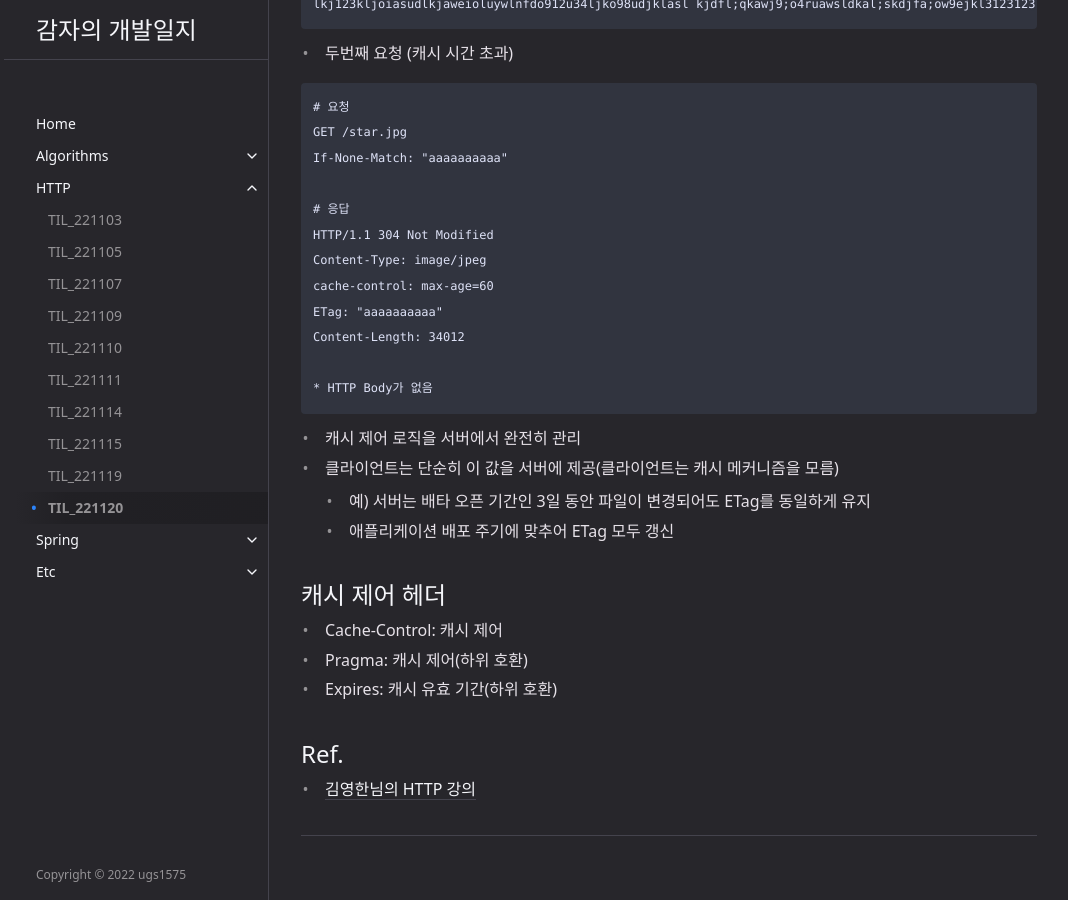
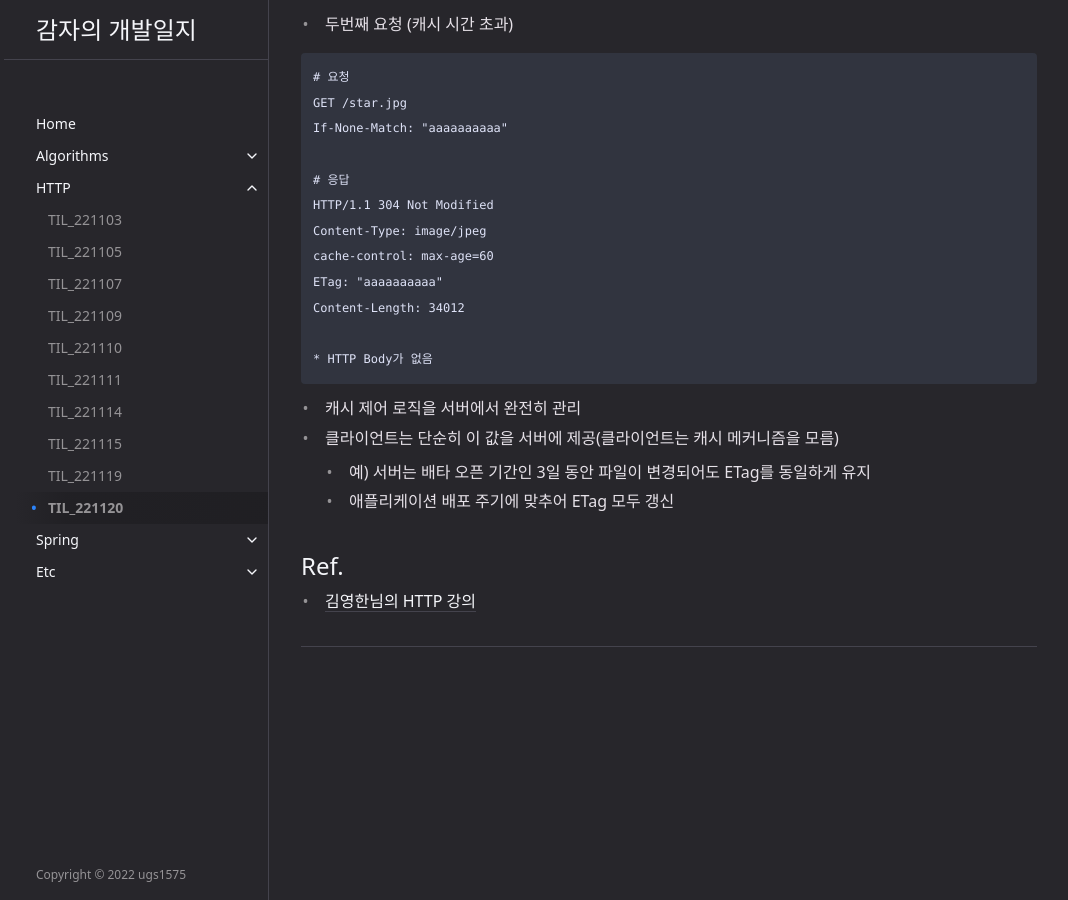
Before and after one commit to ugs1575/ugs1575.github.io, a Jekyll site: the page built from docs/http/til_221120.md, in a window 1280 px wide and 900 px high, scrolled down 3274 px. Shown: the whole window, without its empty margins (103-1171 px from the left). Built offline with Jekyll 4.4.1, drawn with Linux system fonts in a browser that asks for light colours.

Commit message:
til_221120 수정

```diff
--- a/docs/http/til_221120.md
+++ b/docs/http/til_221120.md
@@ -146,10 +146,5 @@ Content-Length: 34012
   - 애플리케이션 배포 주기에 맞추어 ETag 모두 갱신
 
 
-## 캐시 제어 헤더
-- Cache-Control: 캐시 제어
-- Pragma: 캐시 제어(하위 호환)
-- Expires: 캐시 유효 기간(하위 호환)
-
 ## Ref.
 - <a href="https://www.inflearn.com/course/http-%EC%9B%B9-%EB%84%A4%ED%8A%B8%EC%9B%8C%ED%81%AC/dashboard">김영한님의 HTTP 강의</a>
```
